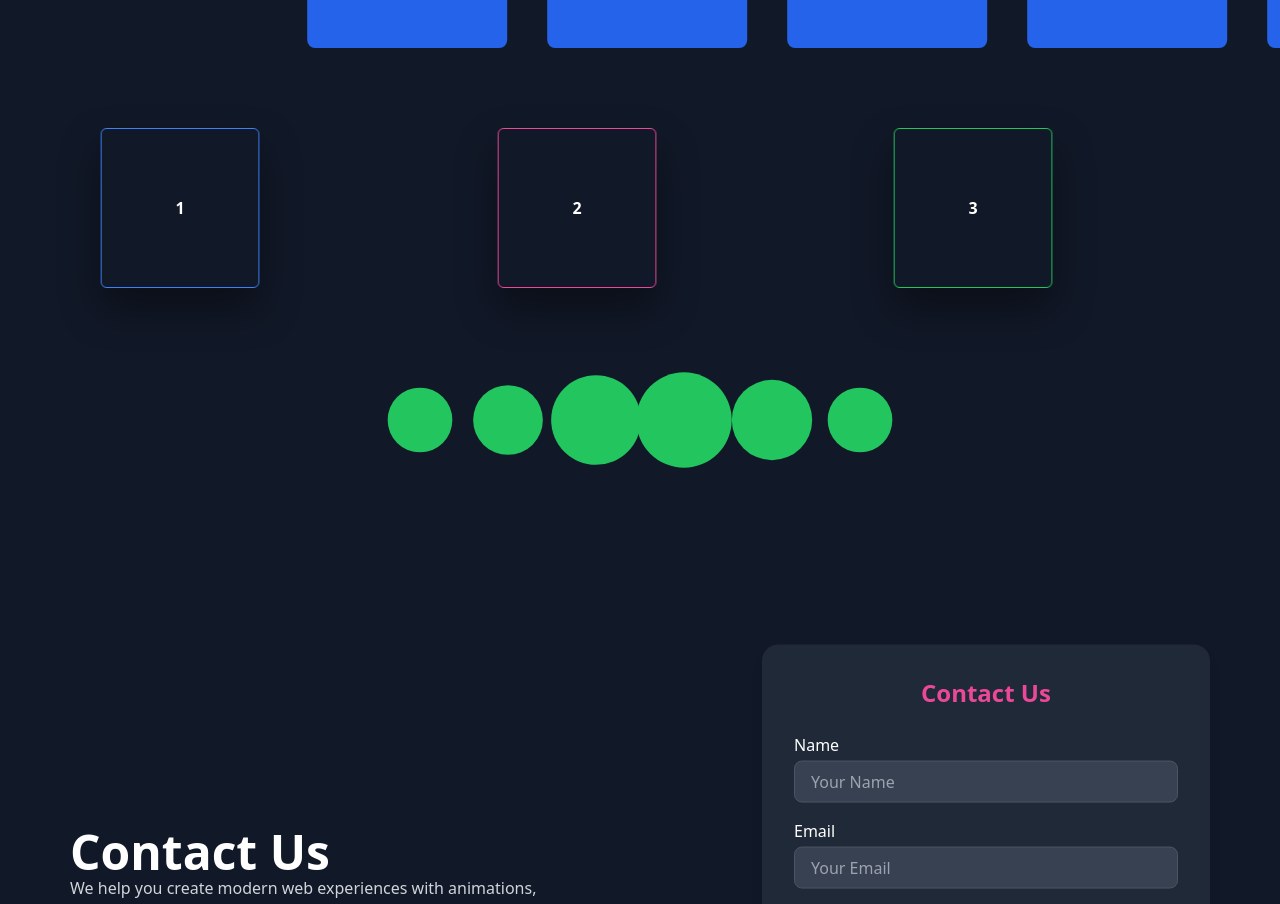
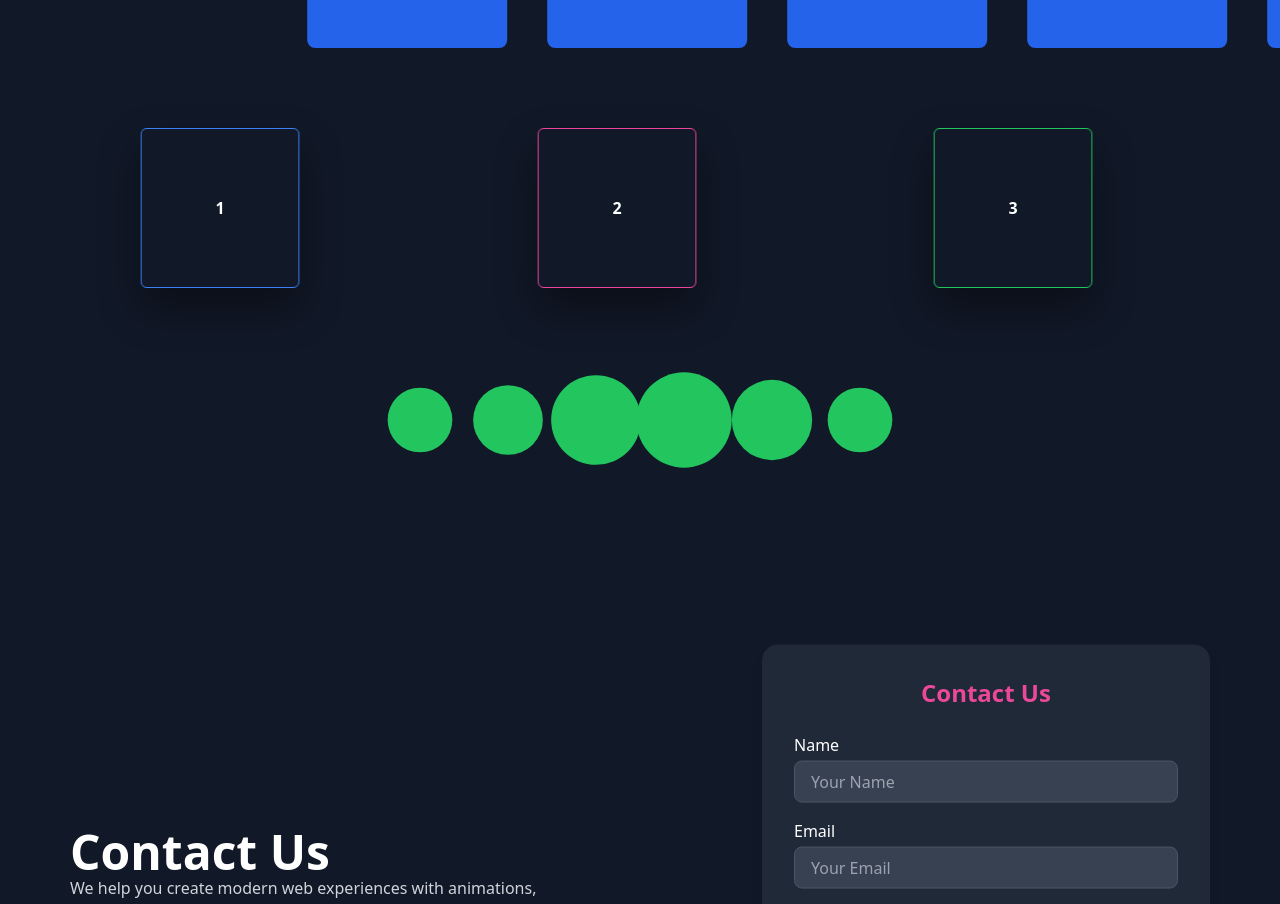
Before and after one commit to AMIREDDYRAKEY/practiceanimations, a React (Vite) app: page / in a window 1280 px wide. Shown: the part 1680-2584 px from the top of the page. Built offline with nearby package versions, Linux system fonts and the light colour scheme.

Commit message:
first commit

```diff
--- a/src/components/Borderanimate.jsx
+++ b/src/components/Borderanimate.jsx
@@ -14,7 +14,7 @@ const Borderanimate = () => {
       {boxes.map((box) => (
         <motion.div
   key={box.id}
-  className={`md:w-50 w-40 h-40 border-[1px] ${box.color} rounded-md flex items-center justify-center text-white font-bold shadow-lg cursor-pointer`}
+  className={`md:w-50 w-40 h-40 ml-[40px] border-[1px] ${box.color} rounded-md flex items-center justify-center text-white font-bold shadow-lg cursor-pointer`}
   animate={{
     opacity: 1,
     rotateY:360,
--- a/src/components/Circle.jsx
+++ b/src/components/Circle.jsx
@@ -7,7 +7,7 @@ const Circle = () => {
       {[1, 2, 3,4,5,6].map((circles, i) => (
         <motion.div
           key={i}
-          className="w-16 h-16 rounded-full bg-green-500"
+          className="md:w-16 w-[20px] h-[20px] md:h-16 rounded-full bg-green-500"
           animate={{ scale: [1, 1.5, 1] }}
           transition={{
             duration: 1.5,
```
